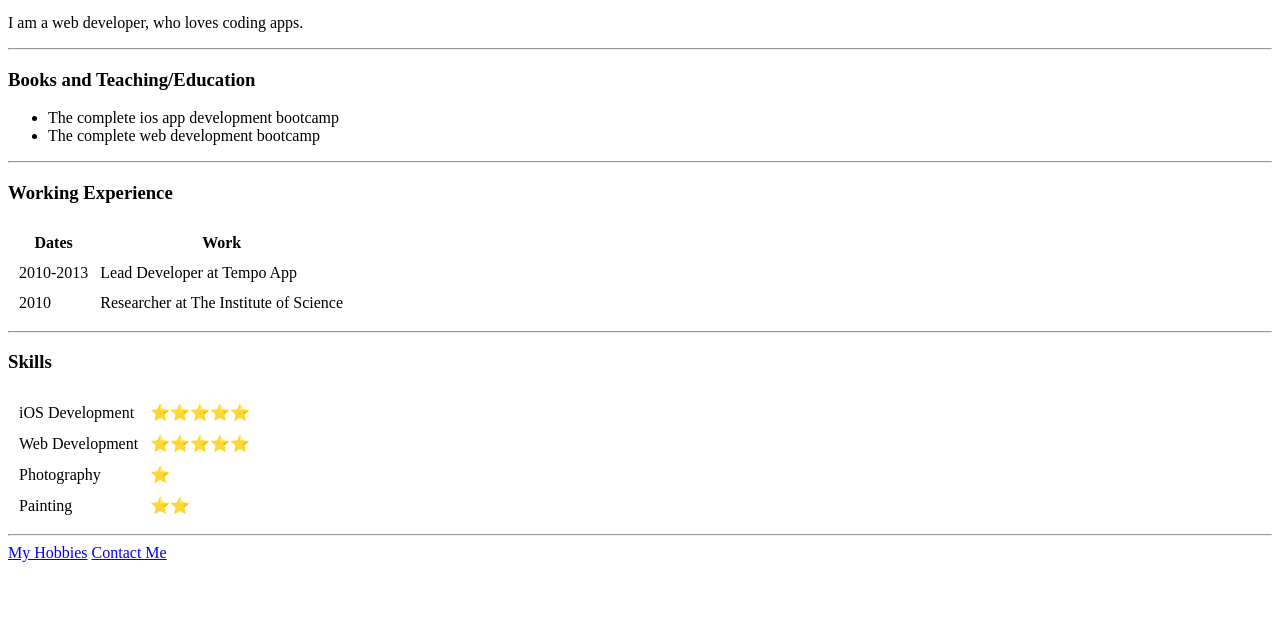
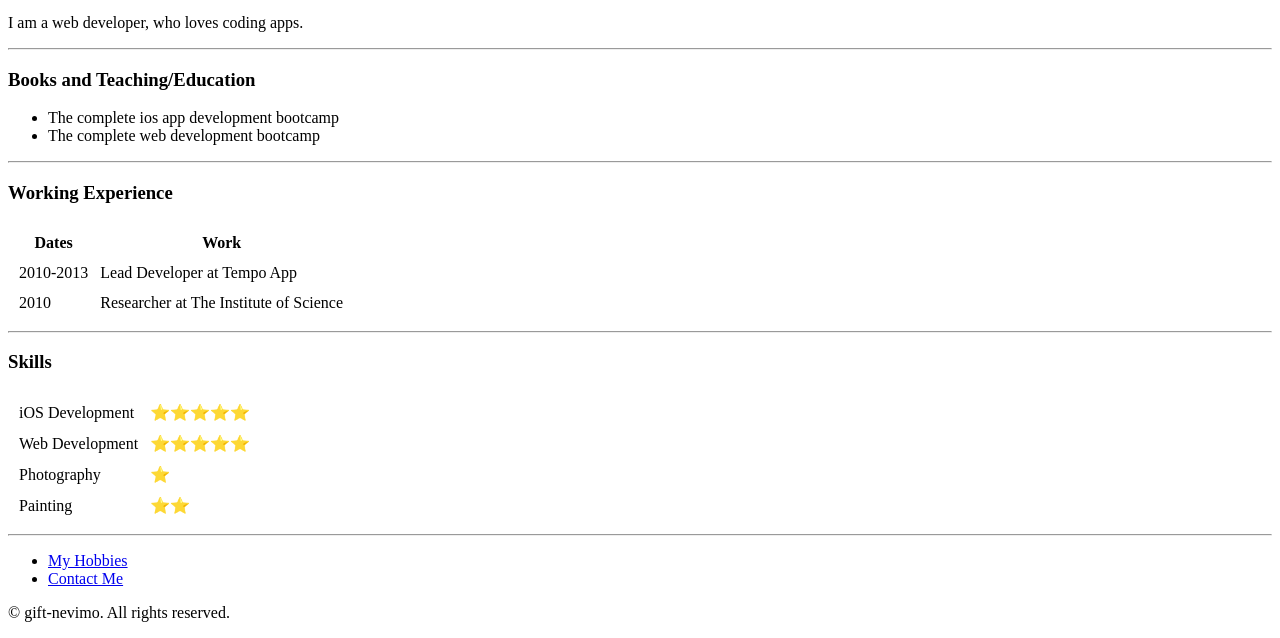
Before and after one commit to giftnevimo/cv, a plain HTML site: page index.html in a window 1280 px wide. Shown: the part 683-1321 px from the top of the page. Before the commit the page ends 1253 px from the top, so only its background shows below. Drawn offline with Linux system fonts and the light colour scheme; files whose address does not match are found by name.

Commit message:
Update index.html

```diff
--- a/index.html
+++ b/index.html
@@ -60,7 +60,12 @@
            </tbody>
         </table>
         <hr>
-        <a href="hobbies.html">My Hobbies</a>
-        <a href="contact-me.html">Contact Me</a>
+        <ul>
+            <li><a href="hobbies.html">My Hobbies</a></li>
+            <li><a href="contact-me.html">Contact Me</a></li>
+        </ul>
+     <footer>
+          <p>© gift-nevimo. All rights reserved.</p>
+     </footer>
     </body>
 </html>
```
